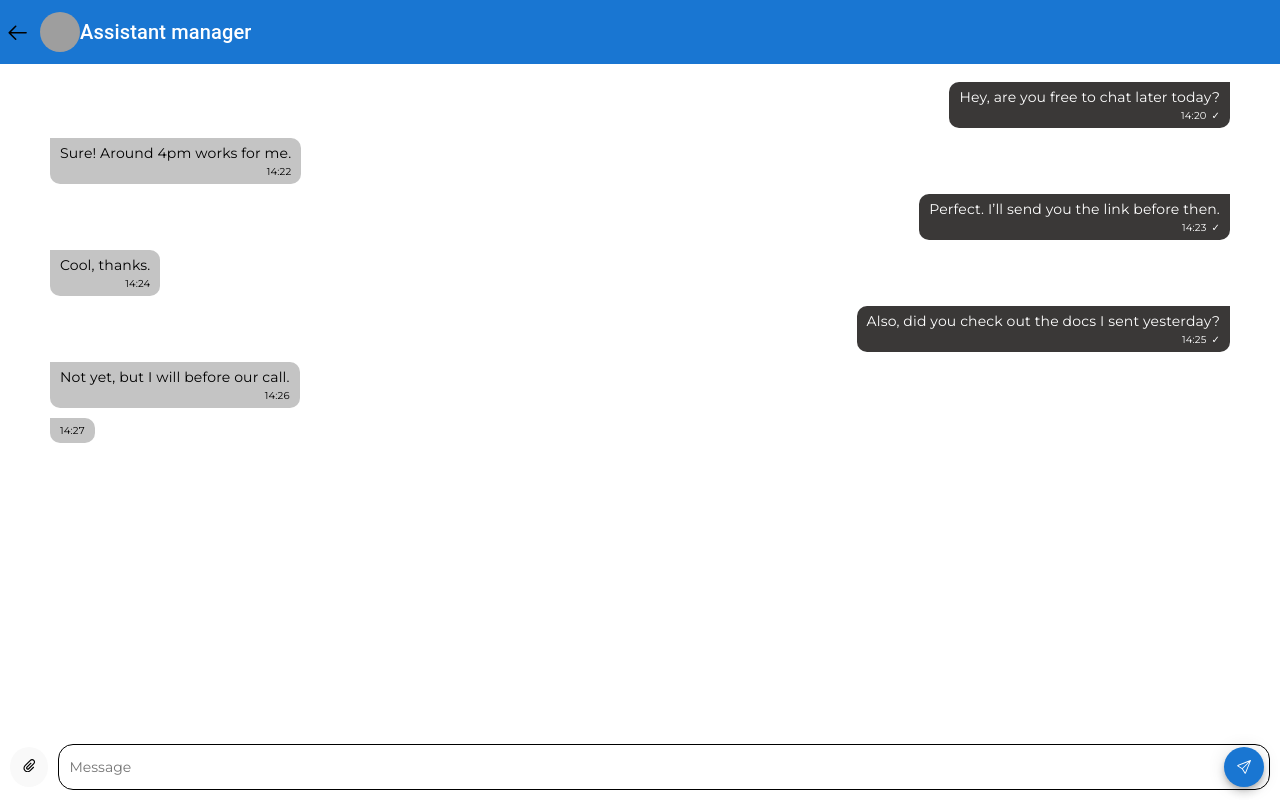
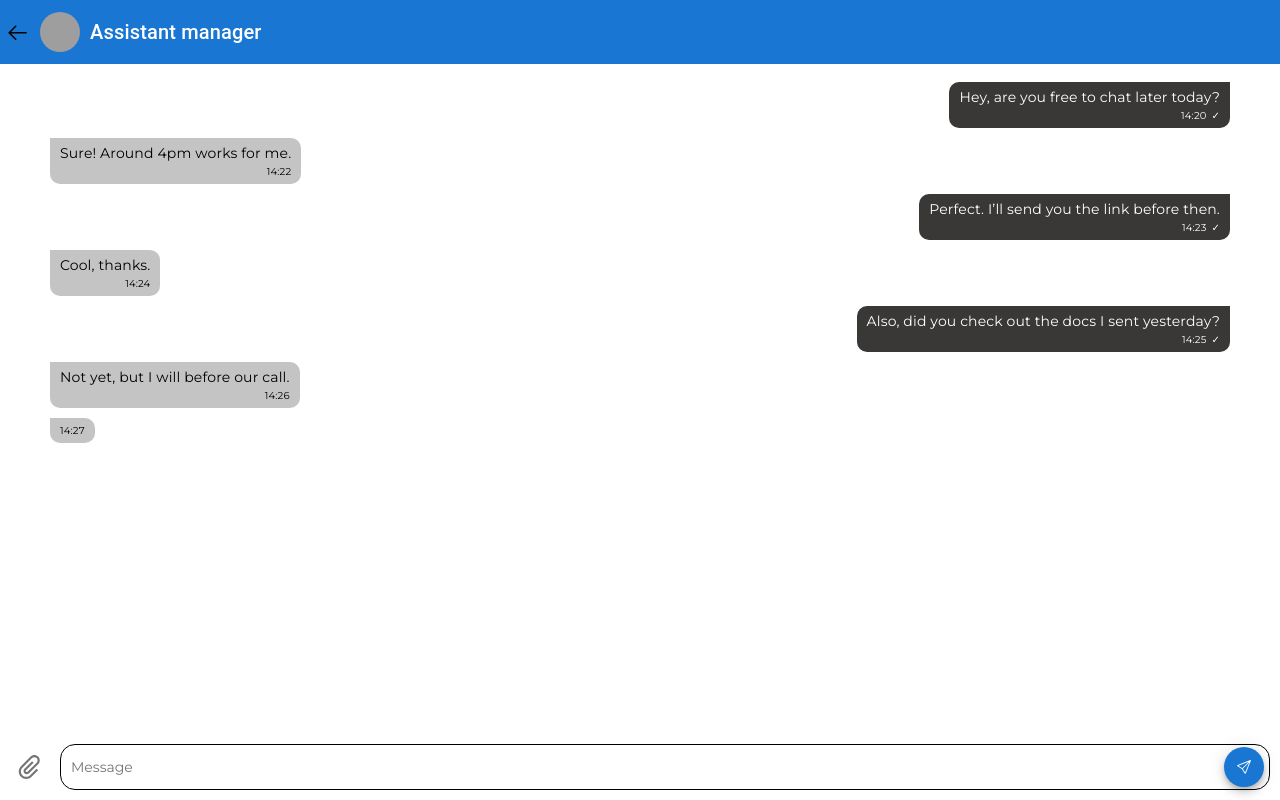
Before and after one commit to SfisoNxumalo/TheHotel, a React (Vite) app: page /chats in a window 1280 px wide. Built offline with nearby package versions, Linux system fonts and the light colour scheme; grey boxes are pictures that could not be loaded.

Commit message:
update chat input

```diff
--- a/src/app/pages/ChatPage/ChatsPage.tsx
+++ b/src/app/pages/ChatPage/ChatsPage.tsx
@@ -71,7 +71,7 @@ useEffect(()=>{
               <CssBaseline />
               <ElevationScroll {...props}>
                   <AppBar>
-                  <Toolbar style={{paddingLeft: '5px'}}>
+                  <Toolbar style={{display:'flex', gap:'10px', paddingLeft: '5px'}}>
                     <ListItemAvatar style={{display:'flex'}}>
                       <button className={globalStyles.backButton} onClick={()=>navigate(-1)}><GoArrowLeft /></button>
                         <Avatar alt="Remy Sharp" src="/static/images/avatar/1.jpg" />
@@ -86,11 +86,12 @@ useEffect(()=>{
               <Container style={{padding:"10px"}} >
                   <List sx={{ width: '100%', bgcolor: 'background.paper', gap:"10px", display:"flex", flexDirection:"column"  }}>
                       { messages.map((message, index) =>
-                                <>
-                                {message.guid == loggedInUser ?
-                                  <RightChatItem key={message.id} message={message} /> :
-                                  <LeftChatItem key={message.id} message={message} />}
-                                </>
+                                <div key={message.id}> {message.guid == loggedInUser ?
+                                  <RightChatItem  message={message} /> :
+                                  <LeftChatItem  message={message} />}
+                                </div>
+
+
                           )}
 
                   </List>
--- a/src/app/pages/ChatPage/Components/ChatInput/ChatInput.tsx
+++ b/src/app/pages/ChatPage/Components/ChatInput/ChatInput.tsx
@@ -1,13 +1,38 @@
-import { Fab, TextareaAutosize } from '@mui/material';
+import { Button, Fab, IconButton, styled, TextareaAutosize } from '@mui/material';
 import styles from './ChatInput.module.css'
 import { Send } from '@mui/icons-material';
 import { BsSend } from "react-icons/bs";
 import { FiSend } from "react-icons/fi";
 import { ImAttachment } from "react-icons/im";
+
+const VisuallyHiddenInput = styled('input')({
+  clip: 'rect(0 0 0 0)',
+  clipPath: 'inset(50%)',
+  height: 1,
+  overflow: 'hidden',
+  position: 'absolute',
+  bottom: 0,
+  left: 0,
+  whiteSpace: 'nowrap',
+  width: 1,
+});
+
+
 export default function ChatInput(){
     return(
             <div className={styles.holder}>
-                <button  className={styles.MediaButton}><ImAttachment /></button>
+                <IconButton  aria-label="delete" component="label"
+                    role={undefined}
+                    tabIndex={-1} >
+                        <ImAttachment />
+                        <VisuallyHiddenInput
+                        // className={styles.MediaButton}
+                            type="file"
+                            onChange={(event) => console.log(event.target.files)}
+                            multiple
+                        />
+                </IconButton>
+
                 <div className={styles.inputs}>
                 <TextareaAutosize className={styles.TextareaAutosize}
                     maxRows={3}
```
